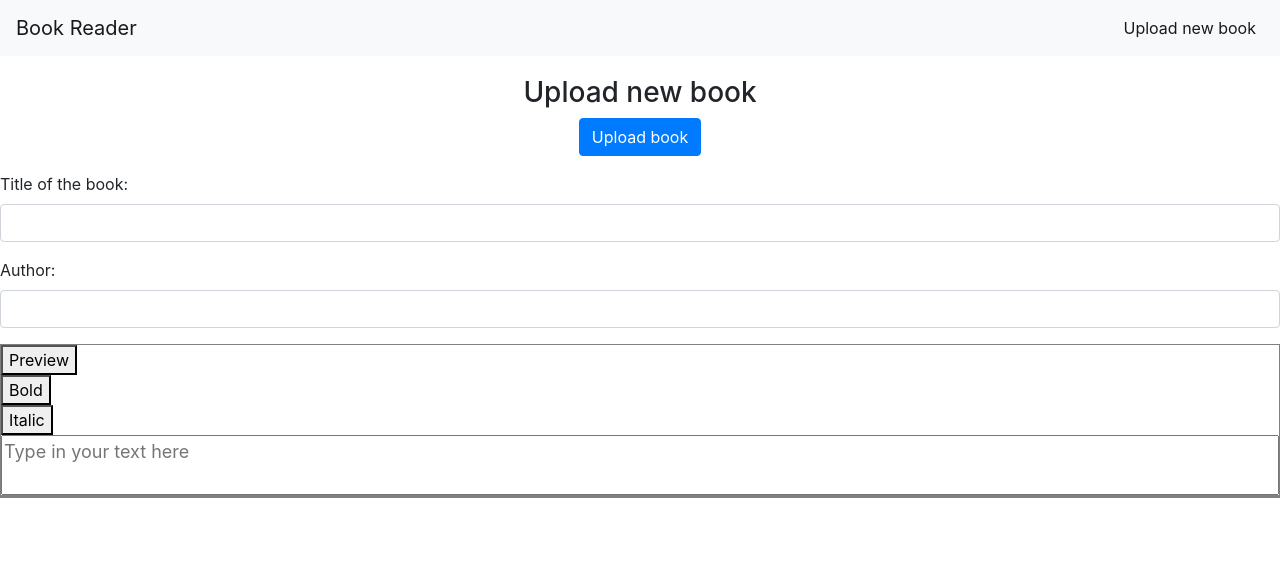
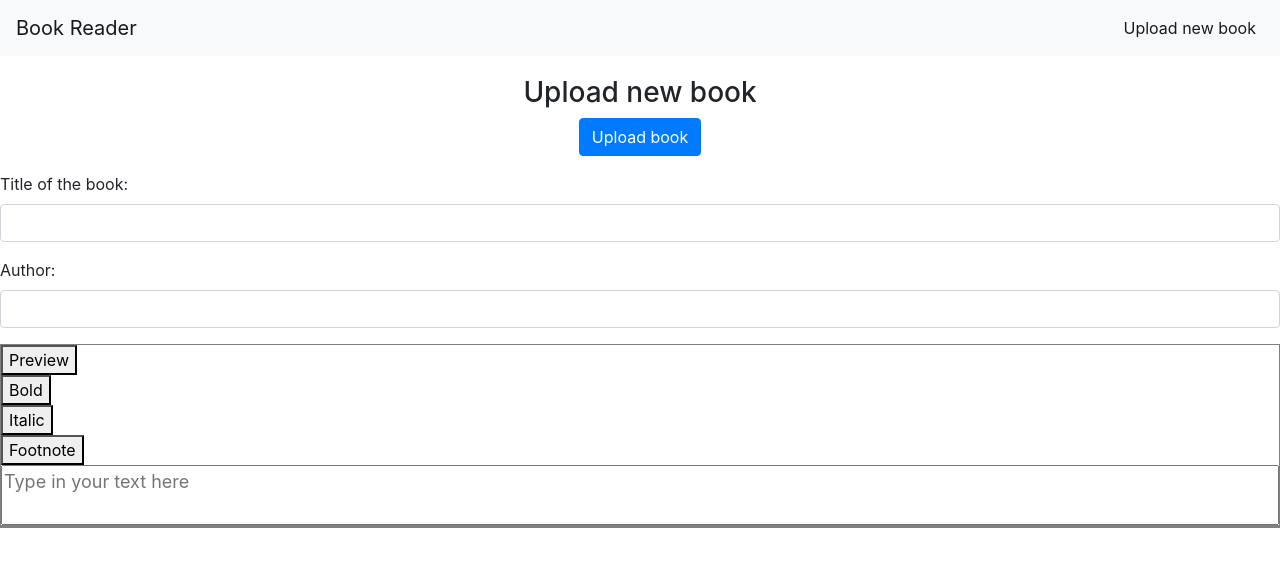
Before and after one commit to TobiiNT/Team-2-Project---Book-Reader, a React (Create React App) app in the folder src/client/: page /create in a window 1280 px wide. Shown: the top 566 px of the page. Built offline with nearby package versions, Linux system fonts and the light colour scheme.

Commit message:
Update function preview & add note

```diff
--- a/src/client/src/components/manualeditor.js
+++ b/src/client/src/components/manualeditor.js
@@ -20,40 +20,64 @@ class ManualEditor extends Component {
 
     preview(event) {
       event.preventDefault();
-      console.log("Preview");
+      let text_to_render = document.getElementById("editor_textarea").value;
+
+      text_to_render = text_to_render.replace(/\n/g, "<br>");
+
+      text_to_render = text_to_render.replace(/<script>/g, "");
+      text_to_render = text_to_render.replace(/<\/script>/g, "");
+
+      text_to_render = text_to_render.replace(/<link>/g, "");
+      text_to_render = text_to_render.replace(/<\/link>/g, "");
+
+      text_to_render = text_to_render.replace(/<div>/g, "");
+      text_to_render = text_to_render.replace(/<\/div>/g, "");
+
+      text_to_render = text_to_render.replace(/<p>/g, "");
+      text_to_render = text_to_render.replace(/<\/p>/g, "");
+
+      text_to_render = text_to_render.replace(/<span>/g, "");
+      text_to_render = text_to_render.replace(/<\/span>/g, "");
+
+      text_to_render = text_to_render.replace(/<style>/g, "");
+      text_to_render = text_to_render.replace(/<\/style>/g, "");
+
+      let render_div = document.getElementById("right_pane");
+
+      render_div.innerHTML = text_to_render;
     }
 
     insertTag(event, tag_name) {
       event.preventDefault();
       let editor_textarea = document.getElementById("editor_textarea");
 
-      //let selection = null;
-      //
-      //if (editor_textarea.selectionStart === editor_textarea.selectionEnd)
-      //  selection = editor_textarea.selectionStart;
-      //else
-      //  selection = editor_textarea.value.slice(editor_textarea.selectionStart, editor_textarea.selectionEnd);
-      //
-      console.log(tag_name);
-      //switch (tag_name) {
-      //  case "strong":
-      //    tag_name = "strong";
-      //    break;
-      //
-      //  case "italic":
-      //    tag_name = "i";
-      //    break;
-      //
-      //  case "footnote":
-      //    tag_name = "a href";
-      //    break;
-      //  default:
-      //    tag_name = null;
-      //    break;
-      //}
-      //
-      //if (tag_name != null)
-      //  editor_textarea.setRangeText(`<${tag_name}>${selection}</${tag_name}>`);
+      let selection = null;
+
+      if (editor_textarea.selectionStart === editor_textarea.selectionEnd)
+        selection = editor_textarea.selectionStart;
+      else
+        selection = editor_textarea.value.slice(editor_textarea.selectionStart, editor_textarea.selectionEnd);
+
+      console.log(selection);
+      switch (tag_name) {
+        case "strong":
+          tag_name = "strong";
+          break;
+
+        case "italic":
+          tag_name = "i";
+          break;
+
+        case "footnote":
+          tag_name = "a href";
+          break;
+        default:
+          tag_name = null;
+          break;
+      }
+
+      if (tag_name != null)
+        editor_textarea.setRangeText(`<${tag_name}>${selection}</${tag_name}>`);
     }
 
     render() {
@@ -82,6 +106,14 @@ class ManualEditor extends Component {
                   Italic
                 </button>
               </div>
+              <div className="inner">
+                <button
+                  type="submit"
+                  onClick={(event) => this.insertTag(event, "footnote")}
+                >
+                  Footnote
+                </button>
+              </div>
             </div>
             <textarea
               id="editor_textarea"
```
